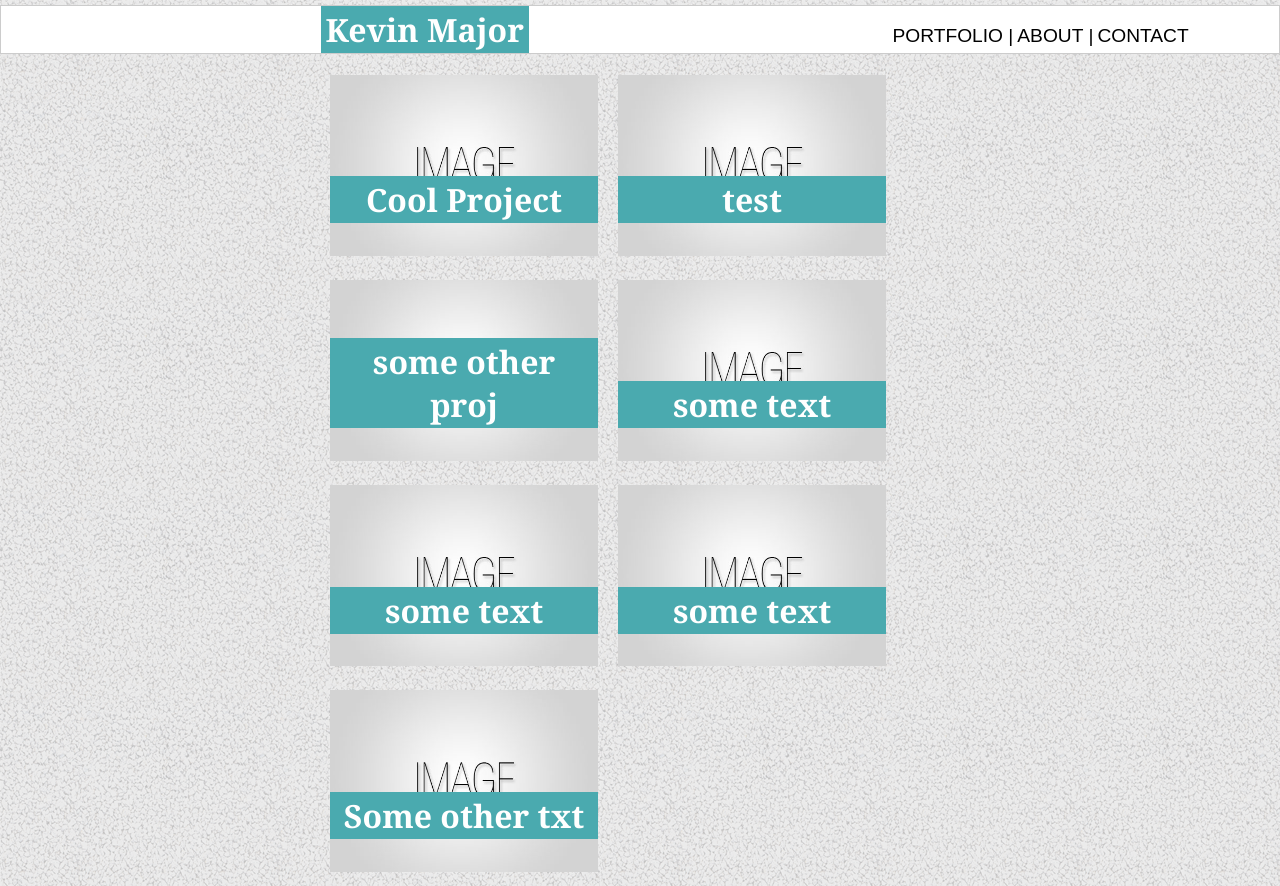
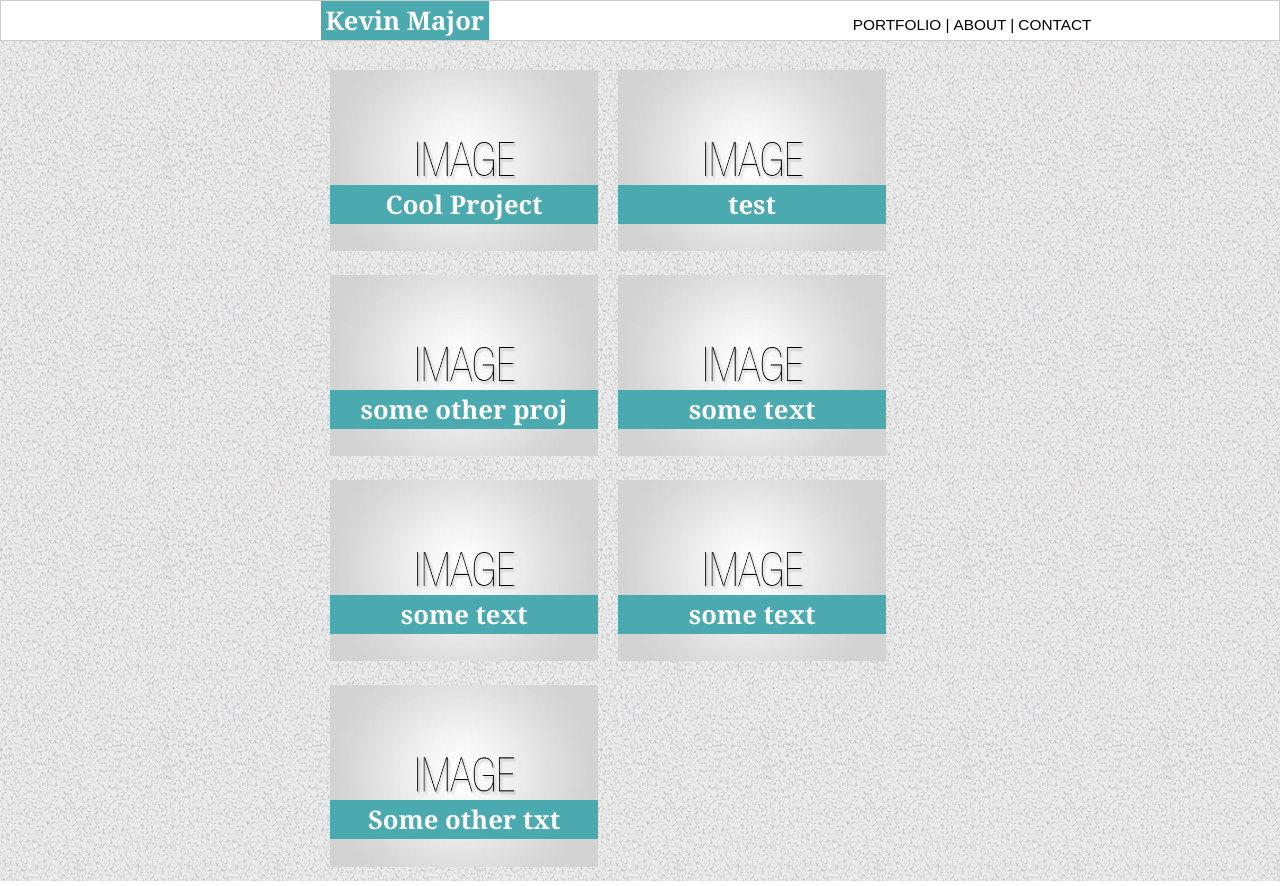
Before and after one commit to kmajor1/Basic-Portfolio, a plain HTML site: page index.html in a window 1280 px wide. Drawn offline with Linux system fonts and the light colour scheme.

Commit message:
final style updates for portfolio page

```diff
--- a/assets/css/style.css
+++ b/assets/css/style.css
@@ -14,7 +14,7 @@ a {
     text-align: right;
     color: black;
     font-family: arial, Arial, Helvetica, sans-serif;
-    font-size: 1.5vw;
+    font-size: 1.2vw;
 }
 
 h1, h2 {
@@ -25,7 +25,7 @@ h1, h2 {
     padding-right: 5px;
     padding-bottom: 2px;
     padding-top: 2px;
-    font-size: 2.5vw;
+    font-size: 2vw;
 }
 
 nav h1, nav h2 {
@@ -110,7 +110,7 @@ padding: 10px;
 
 .portfolio {
     width: 50%;
-    margin: 5px auto;
+    margin: 0 auto;
     position: relative;
     top: 60px;
 
```
